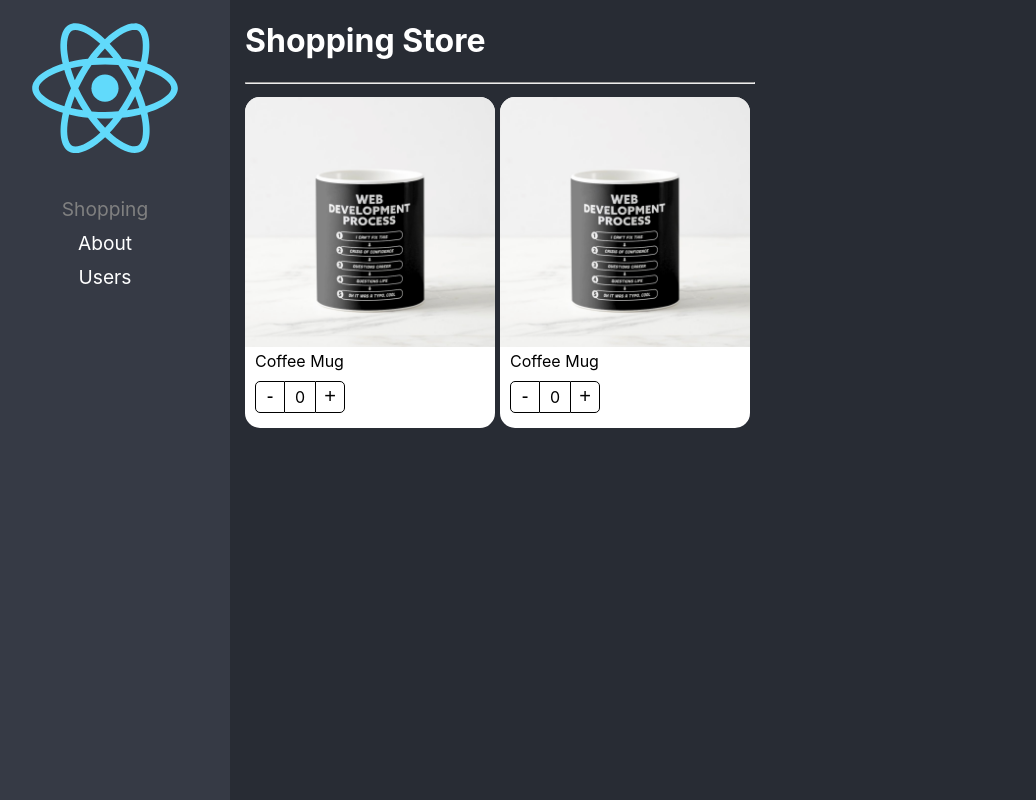
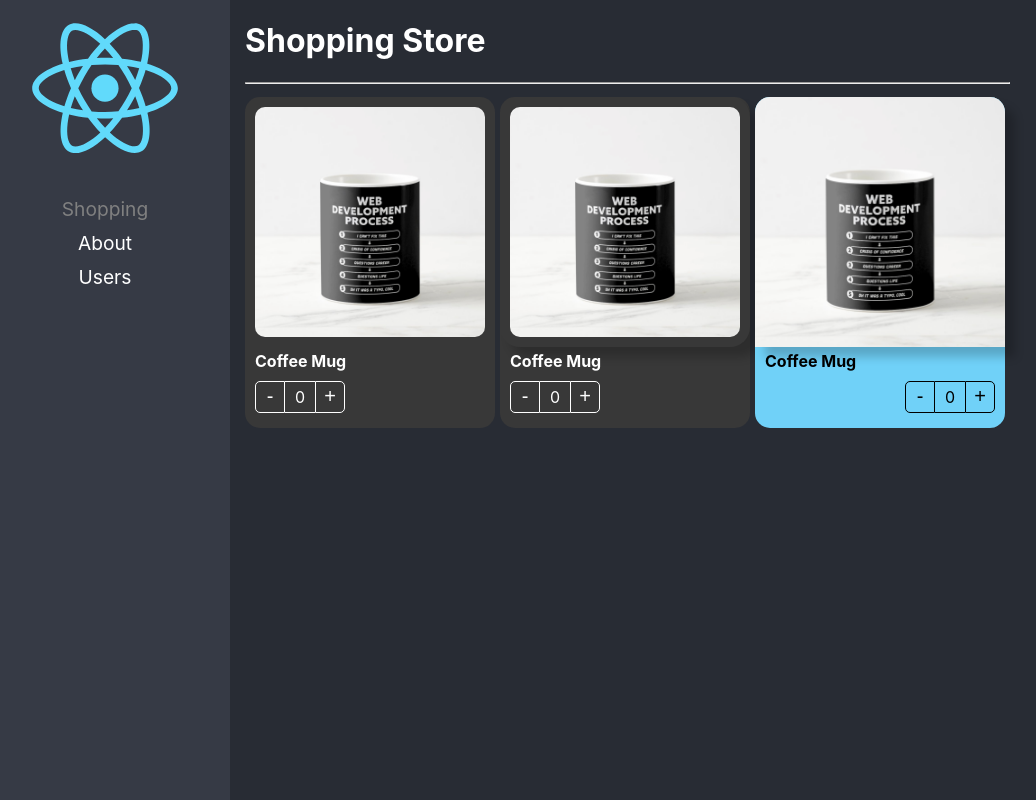
Before and after one commit to MatiBarisone/react-pro-curso, a React (Create React App) app: page /home in a window 1280 px wide. Shown: the whole page, without its empty margins (20-1056 px from the left). Built offline with nearby package versions, Linux system fonts and the light colour scheme.

Commit message:
Component Extend Styles listo

```diff
--- a/src/02-component-patterns/components/ProductButton.tsx
+++ b/src/02-component-patterns/components/ProductButton.tsx
@@ -1,13 +1,18 @@
 import styles from '../styles/styles.module.css'
-import { useContext } from "react"
+import { CSSProperties, useContext } from "react"
 import { ProductContext } from "./ProductCard"
 
-export const ProductButtons = () => {
+export interface Props{
+    className?: string;
+    style?: CSSProperties;
+}
+
+export const ProductButtons = ( { className, style }:Props ) => {
 
     const {increaseBy, counter} = useContext( ProductContext )
 
     return (
-        <div className={styles.buttonsContainer} >
+        <div className={`${styles.buttonsContainer} ${className}`} style={style} >
             <button className={styles.buttonMinus} onClick={() => increaseBy(-1)} > - </button>
             <div className={styles.countLabel}> {counter} </div>
             <button className={styles.buttonAdd} onClick={() => increaseBy(+1)}> + </button>
--- a/src/02-component-patterns/components/ProductCard.tsx
+++ b/src/02-component-patterns/components/ProductCard.tsx
@@ -1,20 +1,28 @@
 import styles from '../styles/styles.module.css'
 import { useProduct } from '../hooks/useProduct';
-import { createContext } from 'react';
-import { ProductCardProps, ProductContextProps } from '../interfaces/interfaces';
+import { createContext, CSSProperties, ReactElement } from 'react';
+import { Product, ProductContextProps } from '../interfaces/interfaces';
 
 
 //Context de productos:
 export const ProductContext = createContext({} as ProductContextProps);
 const { Provider } = ProductContext;
 
-export const ProductCard = ({ children, product }: ProductCardProps) => {
+//Propiedades de mi ProductCard
+export interface Props {
+    product: Product;
+    children?: ReactElement | ReactElement[];
+    className?: string;
+    style?: CSSProperties;
+}
+
+export const ProductCard = ({ children, product, className, style}: Props) => {
 
     const { counter, increaseBy } = useProduct()
 
     return (
         <Provider value={{counter, increaseBy, product}} >
-            <div className={styles.productCard} >
+            <div className={ `${ styles.productCard } ${ className }`} style={ style } >
 
                 {children}
 
--- a/src/02-component-patterns/components/ProductImage.tsx
+++ b/src/02-component-patterns/components/ProductImage.tsx
@@ -1,9 +1,15 @@
 import styles from '../styles/styles.module.css'
-import { useContext } from "react";
+import { CSSProperties, useContext } from "react";
 import { ProductContext } from "./ProductCard";
 import noImage from "../assets/no-image.jpg";
 
-export const ProductImage = ({ img = '' }) => {
+export interface Props {
+    img?: string;
+    className?:string;
+    style?: CSSProperties;
+}
+
+export const ProductImage = ({ img, className, style}:Props) => {
 
     const { product } = useContext( ProductContext )
     let imgToShow: string;
@@ -19,6 +25,6 @@
     }
 
     return (
-        <img className={styles.productImg} src={ imgToShow } alt="Product" />
+        <img className={`${styles.productImg} ${className}`} style={style} src={ imgToShow } alt="Product" />
     )
 }
--- a/src/02-component-patterns/components/ProductTitle.tsx
+++ b/src/02-component-patterns/components/ProductTitle.tsx
@@ -1,12 +1,21 @@
-import { useContext } from "react";
+import { CSSProperties, useContext } from "react";
 import { ProductContext } from "./ProductCard";
 import styles from '../styles/styles.module.css';
 
-export const ProductTitle = ({ title }: { title?: string }) => {
+//Propiedades de ProductTitle
+export interface Props {
+    title?: string;
+    className?: string;
+    style?: CSSProperties;
+}
 
-    const { product } = useContext( ProductContext )
+export const ProductTitle = ({ title, className, style}: Props) => {
+
+    const { product } = useContext(ProductContext)
 
     return (
-        <span className={styles.productDescription} > { title ? title : product.title } </span>
+        <span className={`${styles.productDescription} ${className}`} style={style}>
+            {title ? title : product.title}
+        </span>
     )
 }
--- a/src/02-component-patterns/pages/ShoppingPage.tsx
+++ b/src/02-component-patterns/pages/ShoppingPage.tsx
@@ -1,4 +1,5 @@
 import { ProductImage, ProductTitle, ProductCard, ProductButtons } from '../components';
+import '../styles/custom-styles.css'
 
 const product = {
     id: '1',
@@ -18,18 +19,56 @@
             }}>
 
                 {/* Forma 1 */}
-                <ProductCard product={product}>
-                    <ProductCard.Image />
-                    <ProductCard.Title title={''} />
-                    <ProductCard.Buttons />
+                <ProductCard
+                    product={product}
+                    className='bg-dark text-white'
+                >
+                    <ProductCard.Image className="custom-image" />
+                    <ProductCard.Title title={''} className="text-bold" />
+                    <ProductCard.Buttons className="custom-buttons" />
                 </ProductCard>
 
                 {/* Forma 2 */}
-                <ProductCard product={product}>
-                    <ProductImage />
-                    <ProductTitle title={''} />
-                    <ProductButtons />
+                <ProductCard
+                    product={product}
+                    className='bg-dark text-white'
+                >
+                    <ProductImage
+                        className="custom-image"
+                        style={{
+                            boxShadow: '10px 10px 10px rgba(0,0,0,0.2)'
+                        }}
+                    />
+                    <ProductTitle title={''} className="text-bold" />
+                    <ProductButtons className="custom-buttons" />
                 </ProductCard>
+
+                {/* Estilos por Styles */}
+                <ProductCard
+                    product={product}
+                    style={{
+                        backgroundColor: '#70D1F8'
+                    }}
+                >
+                    <ProductImage
+                        style={{
+                            boxShadow: '10px 10px 10px rgba(0,0,0,0.2)'
+                        }}
+                    />
+                    <ProductTitle
+                        title={''}
+                        style={{
+                            fontWeight: 'bold'
+                        }}
+                    />
+                    <ProductButtons
+                        style={{
+                            display: 'flex',
+                            justifyContent: 'end'
+                        }}
+                    />
+                </ProductCard>
+
             </div>
 
         </div>
--- /dev/null
+++ b/src/02-component-patterns/styles/custom-styles.css
@@ -0,0 +1,23 @@
+
+.bg-dark{
+    background-color: rgb(56,56,56);
+}
+
+.text-white {
+    color: white;
+}
+
+.text-bold{
+    font-weight: bold;
+}
+
+.custom-image{
+    padding: 10px;
+    width: calc(100% - 20px);
+    border-radius: 20px;
+}
+
+.custom-buttons button, .custom-buttons div {
+    color: white;
+    border-color: white;
+}
```
Also changed, not shown: src/02-component-patterns/interfaces/interfaces.ts (+7 -9 lines).
